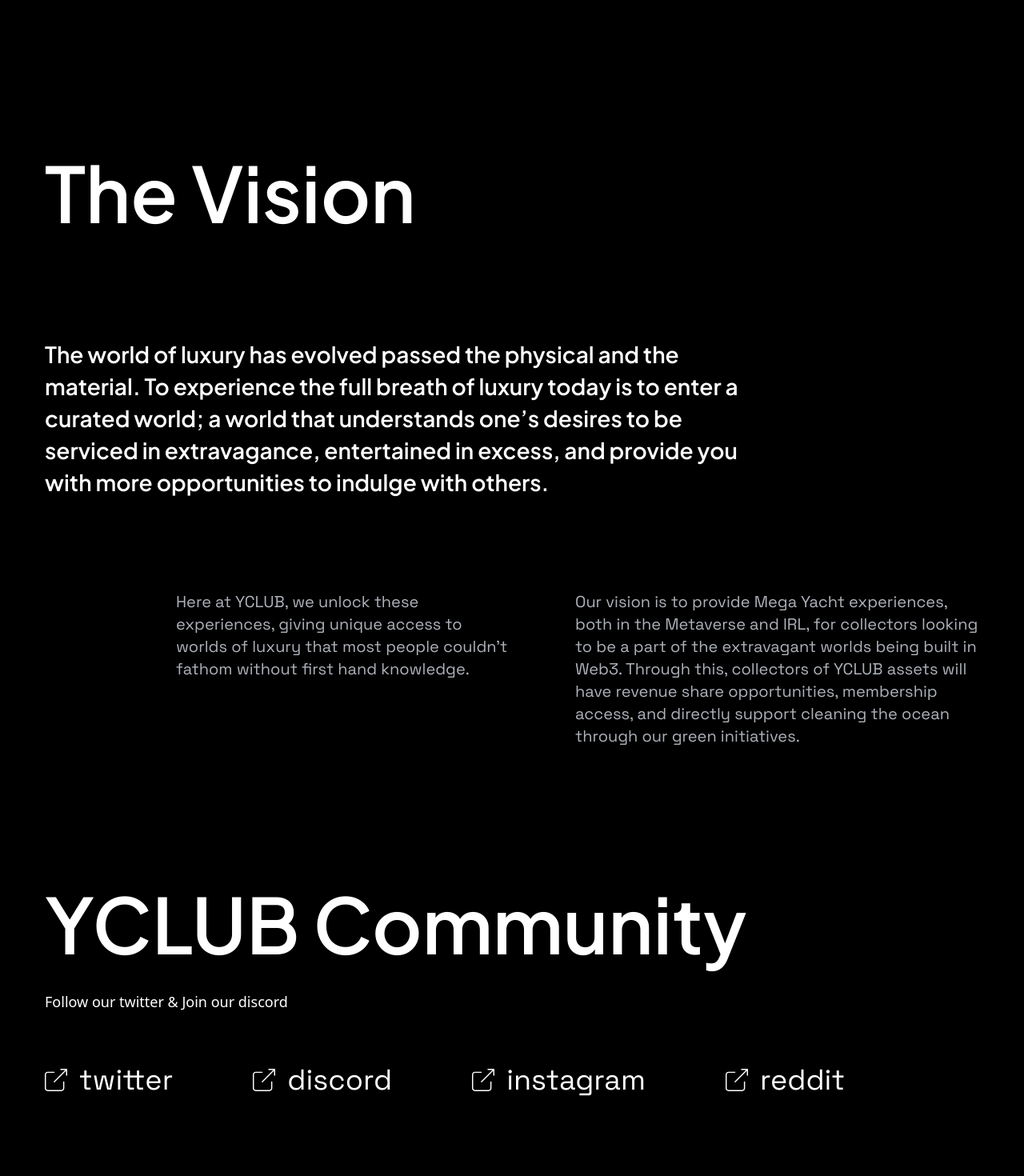
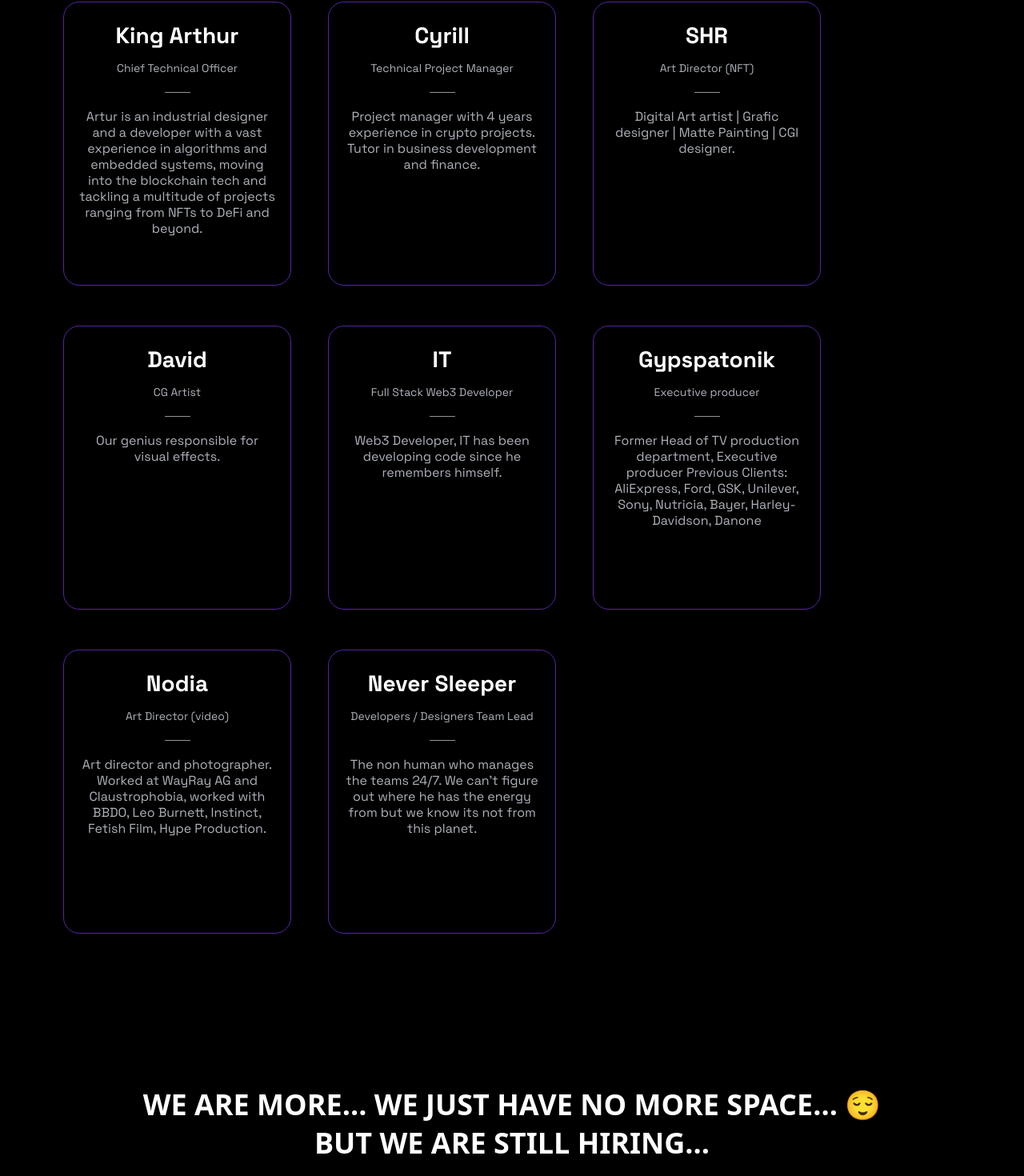
Before and after one commit to yclub-io/yachts-lending, a Next.js app: page / in a window 1280 px wide. Shown: the part 7611-9081 px from the top of the page at 80% size. Built offline with nearby package versions, Linux system fonts and the light colour scheme.

Commit message:
Team member updated + new phrase added

```diff
--- a/components/Team.js
+++ b/components/Team.js
@@ -10,6 +10,10 @@ const Team = () => {
       </p>
       <TeamDesktop teamData={teamData} />
       <TeamMobile teamData={teamData} />
+
+      <p className="m-auto text-center lg:mt-[140px] mt-[70px] font-semibold lg:w-[950px] w-[331px] lg:leading-[48px] leading-[36px] lg:text-[36px] text-[24px] lg:p-0 p-[22px]">
+      WE ARE MORE... WE JUST HAVE NO MORE SPACE... 😌 BUT WE ARE STILL HIRING...
+      </p>
     </div>
   );
 };
--- a/data/teamData.js
+++ b/data/teamData.js
@@ -58,6 +58,46 @@ const teamData = [
       meta: "Co-Founder / Financial Analyst",
       desc: "Over 10 years of consulting & building working relationships between customers and their brand partners. Through years of experience in banking, and financial services, managed to institute financial systems to strengthen portfolio health.",
     },
+    {
+      name: "King Arthur",
+      meta: "Chief Technical Officer",
+      desc: "Artur is an industrial designer and a developer with a vast experience in algorithms and embedded systems, moving into the blockchain tech and tackling a multitude of projects ranging from NFTs to DeFi and beyond.",
+    },
+    {
+      name: "Cyrill",
+      meta: "Technical Project Manager",
+      desc: "Project manager with 4 years experience in crypto projects. Tutor in business development and finance.",
+    },
+    {
+      name: "SHR",
+      meta: "Art Director (NFT)",
+      desc: "Digital Art artist | Grafic designer | Matte Painting | CGI designer.",
+    },
+    {
+      name: "David",
+      meta: "CG Artist",
+      desc: "Our genius responsible for visual effects.",
+    },
+    {
+      name: "IT",
+      meta: "Full Stack Web3 Developer",
+      desc: "Web3 Developer, IT has been developing code since he remembers himself.",
+    },
+    {
+      name: "Gypspatonik",
+      meta: "Executive producer",
+      desc: "Former Head of TV production department, Executive producer Previous Clients: AliExpress, Ford, GSK, Unilever, Sony, Nutricia, Bayer, Harley-Davidson, Danone",
+    },
+    {
+      name: "Nodia",
+      meta: "Art Director (video)",
+      desc: "Art director and photographer. Worked at WayRay AG and Claustrophobia, worked with BBDO, Leo Burnett, Instinct, Fetish Film, Hype Production.",
+    },
+    {
+      name: "Never Sleeper",
+      meta: "Developers / Designers Team Lead",
+      desc: "The non human who manages the teams 24/7. We can’t figure out where he has the energy from but we know its not from this planet.",
+    },
   ];
 
   export default teamData;
```
